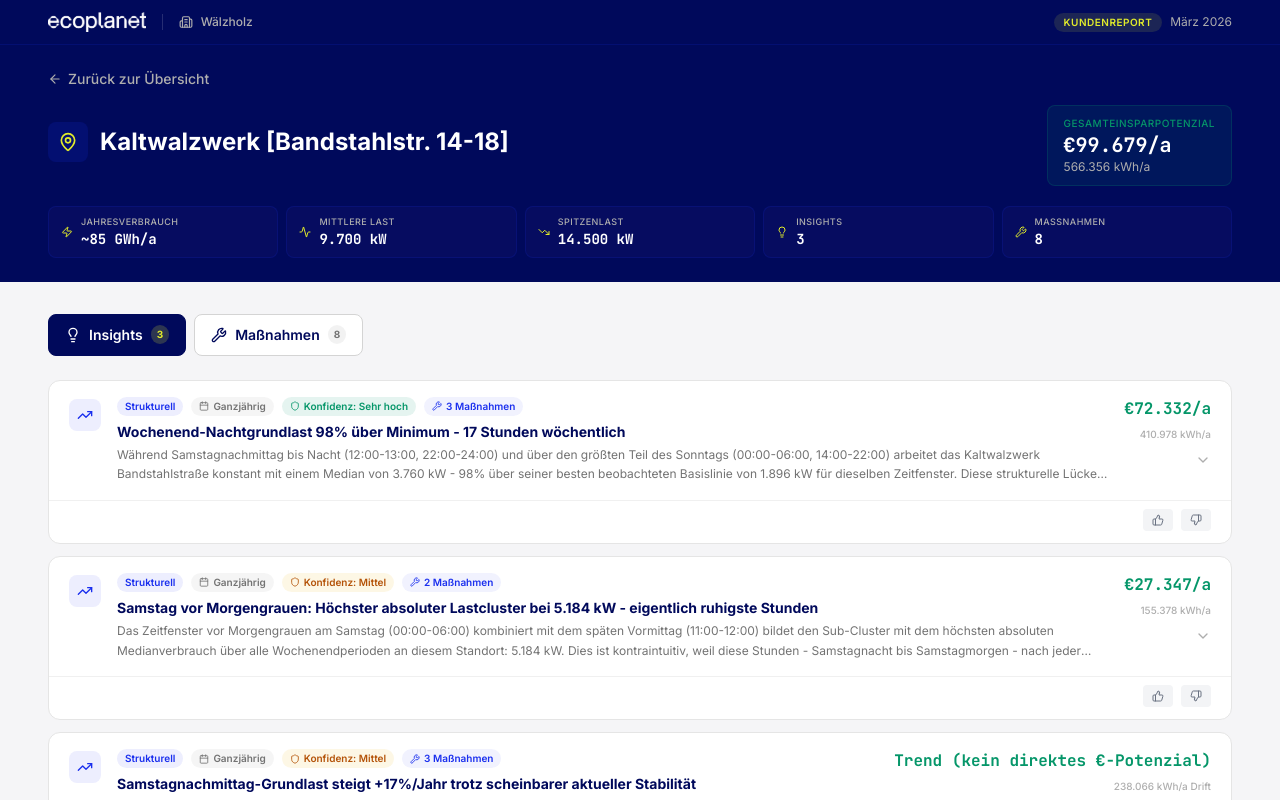
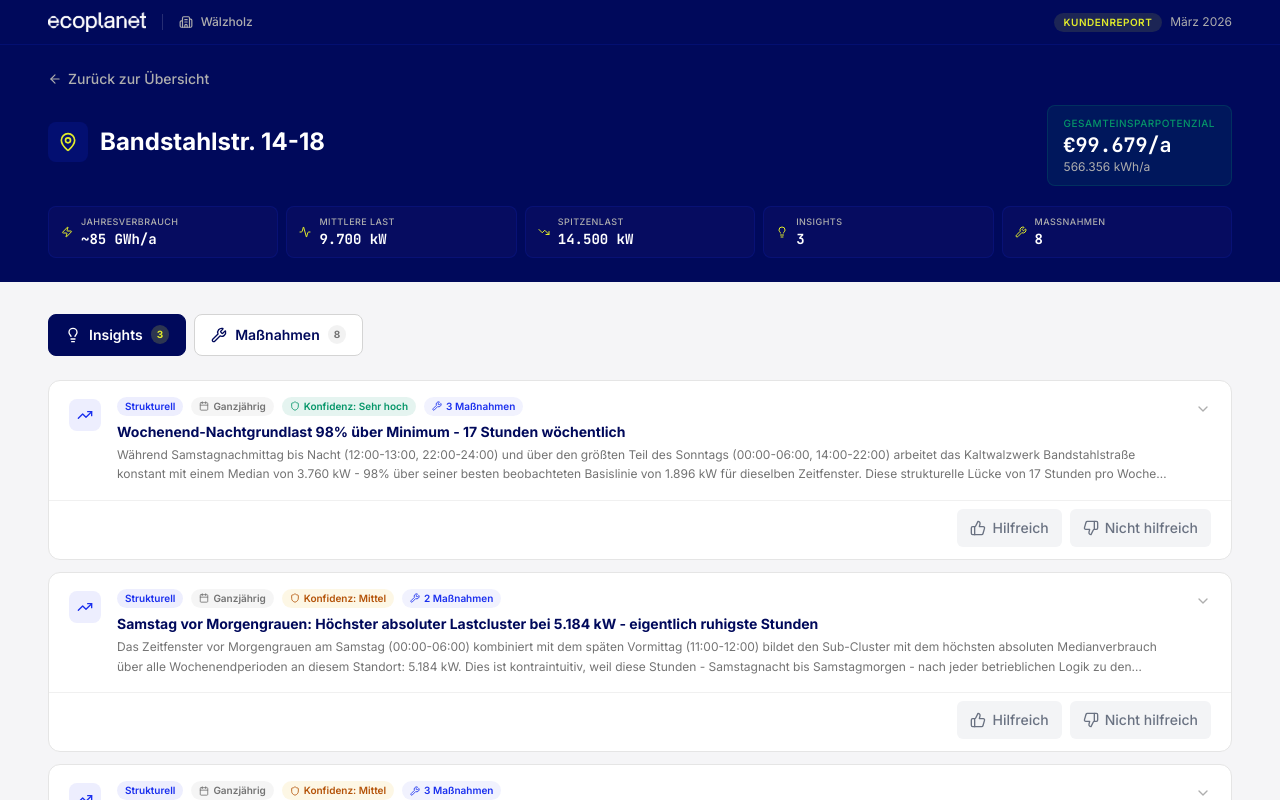
Before and after one commit to graedenerm/N-ERGIE-customer-measures, a Next.js app: page / in a window 1280 px wide. Both pictures are taken after a click on the button 240 px from the left and 833 px from the top of the page. Shown: the top 800 px of the page. Built offline with nearby package versions, Linux system fonts and the light colour scheme.

Commit message:
feat: update savings display and enhance UI elements
Remove savings from insights; update savings range; simplify location names; enlarge voting buttons

```diff
--- a/components/report/feedback-buttons.tsx
+++ b/components/report/feedback-buttons.tsx
@@ -61,25 +61,27 @@ export function FeedbackButtons({ itemType, itemId, itemName, locationName }: Fe
     <div className="flex items-center gap-2">
       <button
         onClick={() => handleVote("helpful")}
-        className={`flex items-center gap-1 px-2 py-1 rounded text-xs transition-colors ${
+        className={`flex items-center gap-1.5 px-3 py-2 rounded-md text-sm font-medium transition-colors ${
           vote === "helpful"
             ? "bg-green-100 text-green-700 border border-green-300"
             : "bg-gray-100 text-gray-500 hover:bg-gray-200 border border-transparent"
         }`}
         title="Hilfreich"
       >
-        <ThumbsUp className="size-3" />
+        <ThumbsUp className="size-4" />
+        <span className="hidden sm:inline">Hilfreich</span>
       </button>
       <button
         onClick={() => handleVote("not_helpful")}
-        className={`flex items-center gap-1 px-2 py-1 rounded text-xs transition-colors ${
+        className={`flex items-center gap-1.5 px-3 py-2 rounded-md text-sm font-medium transition-colors ${
           vote === "not_helpful"
             ? "bg-red-100 text-red-700 border border-red-300"
             : "bg-gray-100 text-gray-500 hover:bg-gray-200 border border-transparent"
         }`}
         title="Nicht hilfreich"
       >
-        <ThumbsDown className="size-3" />
+        <ThumbsDown className="size-4" />
+        <span className="hidden sm:inline">Nicht hilfreich</span>
       </button>
 
       {showComment && !submitted && (
--- a/components/report/insight-list.tsx
+++ b/components/report/insight-list.tsx
@@ -138,12 +138,6 @@ function InsightCard({
         </div>
 
         <div className="shrink-0 flex flex-col items-end gap-1.5">
-          <p className="text-base font-bold font-mono" style={{ color: "#059669" }}>
-            {insight.savingsEur}
-          </p>
-          <p className="text-[10px] font-medium" style={{ color: "#AEAEAE" }}>
-            {insight.savingsKwh}
-          </p>
           {expanded ? (
             <ChevronUp className="size-4 mt-1" style={{ color: "#AEAEAE" }} />
           ) : (
--- a/components/report/summary-hero.tsx
+++ b/components/report/summary-hero.tsx
@@ -22,7 +22,7 @@ const stats = [
   },
   {
     label: "Gesamteinsparpotenzial",
-    value: companyInfo.totalSavings + "/a",
+    value: companyInfo.totalSavingsMin + " - " + companyInfo.totalSavingsMax + "/a",
     icon: TrendingDown,
   },
 ]
--- a/data/company-data.ts
+++ b/data/company-data.ts
@@ -6,7 +6,8 @@ export const companyInfo = {
   description: "Kaltwalzen und Wärmebehandlung von Stahlband an Industriestandorten in Hagen",
   energyPrice: 0.176,
   energyPriceLabel: "€0,176/kWh (BDEW Industriedurchschnitt 2025)",
-  totalSavings: "€542.258",
+  totalSavingsMin: "€604.200",
+  totalSavingsMax: "€856.260",
   totalSavingsKwh: "3.081.011 kWh",
   totalInsights: 10,
   totalMeasures: 23,
@@ -15,7 +16,7 @@ export const companyInfo = {
 export const locations: Location[] = [
   {
     id: 0,
-    name: "Kaltwalzwerk [Bandstahlstr. 14-18]",
+    name: "Bandstahlstr. 14-18",
     city: "Hagen",
     annualConsumption: "~85 GWh/a",
     meanLoad: "9.700 kW",
@@ -28,7 +29,7 @@ export const locations: Location[] = [
   },
   {
     id: 1,
-    name: "Werk Buschmühlenstraße [Buschmühlenstr. 24]",
+    name: "Buschmühlenstr. 24",
     city: "Hagen",
     annualConsumption: "~97 GWh/a",
     meanLoad: "11.000 kW",
@@ -41,7 +42,7 @@ export const locations: Location[] = [
   },
   {
     id: 2,
-    name: "Hauptverwaltung & Werkstofftechnik [Feldmühlenstr. 55]",
+    name: "Feldmühlenstr. 55",
     city: "Hagen",
     annualConsumption: "~45 GWh/a",
     meanLoad: "5.100 kW",
```
